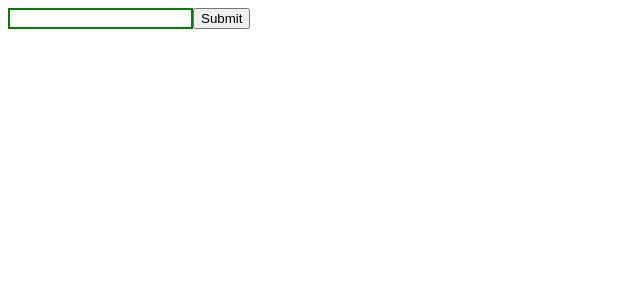
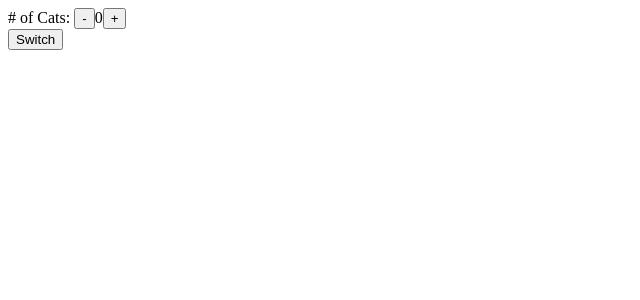
Before and after one commit to Skills-Learnings/React-Advanced, a React (Vite) app: page / in a window 1280 px wide. Shown: the top 300 px of the page, without its empty margins (0-640 px from the left). Built offline with nearby package versions, Linux system fonts and the light colour scheme.

Commit message:
ErrorBoundary and Advance key used examples

```diff
--- a/src/App.jsx
+++ b/src/App.jsx
@@ -1,6 +1,8 @@
 import { useRef, useState } from "react"
 import { createPortal } from "react-dom"
 import { CustomInput } from "./CustomInput"
+import Child from "./Child"
+import Counter from "./Counter"
 
 // Portal example
 /* function App() {
@@ -43,7 +45,7 @@ function AlertMessage({ children, onClose, isOpen }) {
 } */
 
 //forwardRef() example
-function App() {
+/* function App() {
   const inputRef = useRef()
 
   function handleSubmit(e) {
@@ -58,6 +60,36 @@ function App() {
       <button type="submit">Submit</button>
     </form>
   )
+} */
+
+// Example of implementing error boundary refer main.jsx and ErrorBoundary.jsx
+/* function App() {
+  return (
+    <>
+      <h1>Parent</h1>
+      <Child />
+    </>
+  )
+} */
+
+function App() {
+  const [changeDogs, setChangeDogs] = useState(false)
+
+  return (
+    <div>
+      {changeDogs ? (
+        <>
+          <span># of Dogs: </span> <Counter key="dog" />
+        </>
+      ) : (
+        <>
+          <span># of Cats: </span> <Counter key="cat" />
+        </>
+      )}
+      <br />
+      <button onClick={() => setChangeDogs((d) => !d)}>Switch</button>
+    </div>
+  )
 }
 
 export default App
--- /dev/null
+++ b/src/Child.jsx
@@ -0,0 +1,7 @@
+import React from "react"
+
+export default function Child() {
+  throw new Error("Component")
+
+  return <h2>Child</h2>
+}
--- /dev/null
+++ b/src/Counter.jsx
@@ -0,0 +1,12 @@
+import React, { useState } from "react"
+
+export default function Counter() {
+  const [count, setCount] = useState(0)
+  return (
+    <>
+      <button onClick={() => setCount((c) => c - 1)}>-</button>
+      {count}
+      <button onClick={() => setCount((c) => c + 1)}>+</button>
+    </>
+  )
+}
--- /dev/null
+++ b/src/ErrorBoundary.jsx
@@ -0,0 +1,21 @@
+import React from "react"
+
+export class ErrorBoundary extends React.Component {
+  state = { hasError: false }
+
+  static getDerivedStateFromError(error) {
+    return { hasError: true, error }
+  }
+
+  componentDidCatch(error) {
+    console.log("Error", error.message)
+  }
+
+  render() {
+    if (this.state.hasError) {
+      return this.props.fallback
+    }
+
+    return this.props.children
+  }
+}
```
Also changed, not shown: src/main.jsx (+10 -0 lines).
